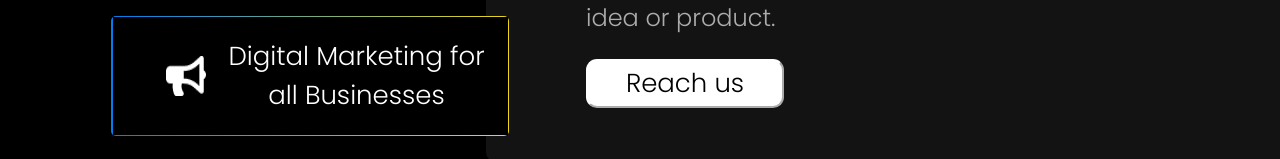
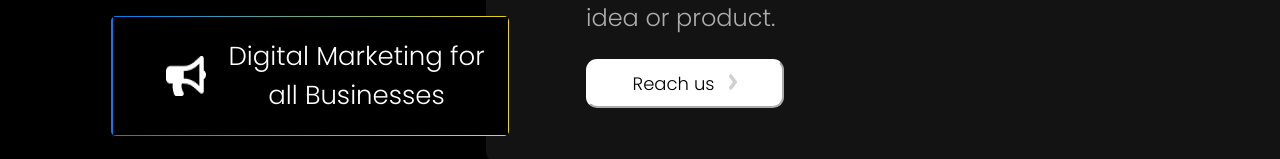
Before and after one commit to namburumouli/inbyte_website, a React (Create React App) app: page / in a window 1280 px wide. Shown: the part 1419-1578 px from the top of the page. Built offline with nearby package versions, Linux system fonts and the light colour scheme; a web font is replaced by a local one.

Commit message:
added button for reach us

```diff
--- a/src/pages/WhatWeDoPage.js
+++ b/src/pages/WhatWeDoPage.js
@@ -7,6 +7,7 @@ import AsstiveVector from "../assets/images/whatwedo/assistive-listening-systems
 import ComputerVector from "../assets/images/whatwedo/computervector.png";
 import MobileVector from "../assets/images/whatwedo/mobilevector.png";
 import SpeakerVector from "../assets/images/whatwedo/speakervector.png";
+import ArrowVector from "../assets/images/whatwedo/rightarrowvector.png";
 
 function WhatWeDoPage() {
   const [active, setActive] = useState("UI/UX & Graphic Design");
@@ -77,7 +78,11 @@ function WhatWeDoPage() {
           <br />
           {activeDesSecPara}
         </p>
-        <button className="reachusbutton">Reach us</button>
+        <div>
+          <button className="reachusbutton">
+            Reach us <img className="reachusimage" src={ArrowVector} />
+          </button>
+        </div>
       </div>
 
       <Scrollbars style={{ width: 500, height: 600 }}>
--- a/src/styles/WhatWeDoPage.css
+++ b/src/styles/WhatWeDoPage.css
@@ -54,15 +54,23 @@
   padding: 0;
 }
 
-.reachusbutton{
+.reachusbutton {
   background-color: white;
   margin-left: 100px;
   height: 49px;
   width: 198px;
+  font-weight: 400;
   border-radius: 11px;
   font-family: "Poppins", sans-serif;
-  font-size: 26px;
+  font-size: 18px;
   margin-top: auto;
   margin-bottom: auto;
   border-color: white;
 }
+
+.reachusimage {
+  width: 8px;
+  height: 16px;
+  padding-left: 10px;
+  opacity: 0.2;
+}
```
Also changed, not shown: src/assets/images/whatwedo/rightarrowvector.png (added).
